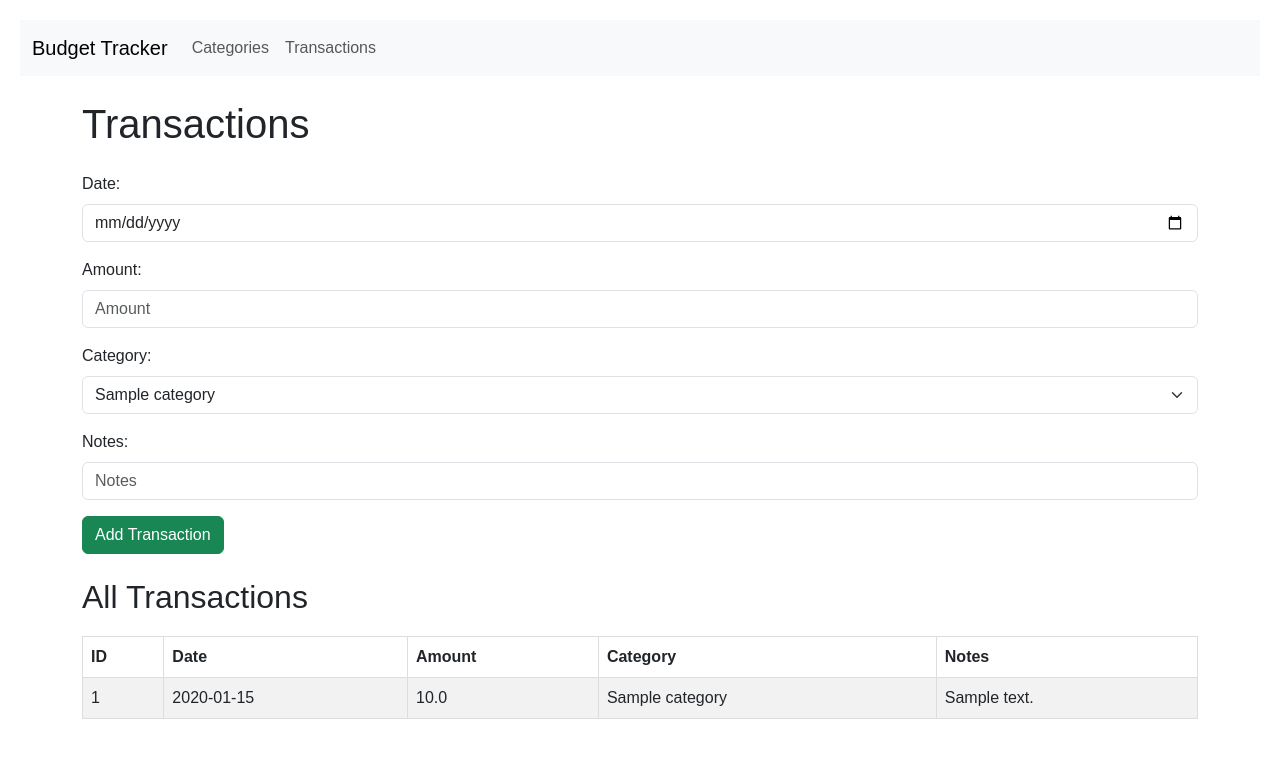
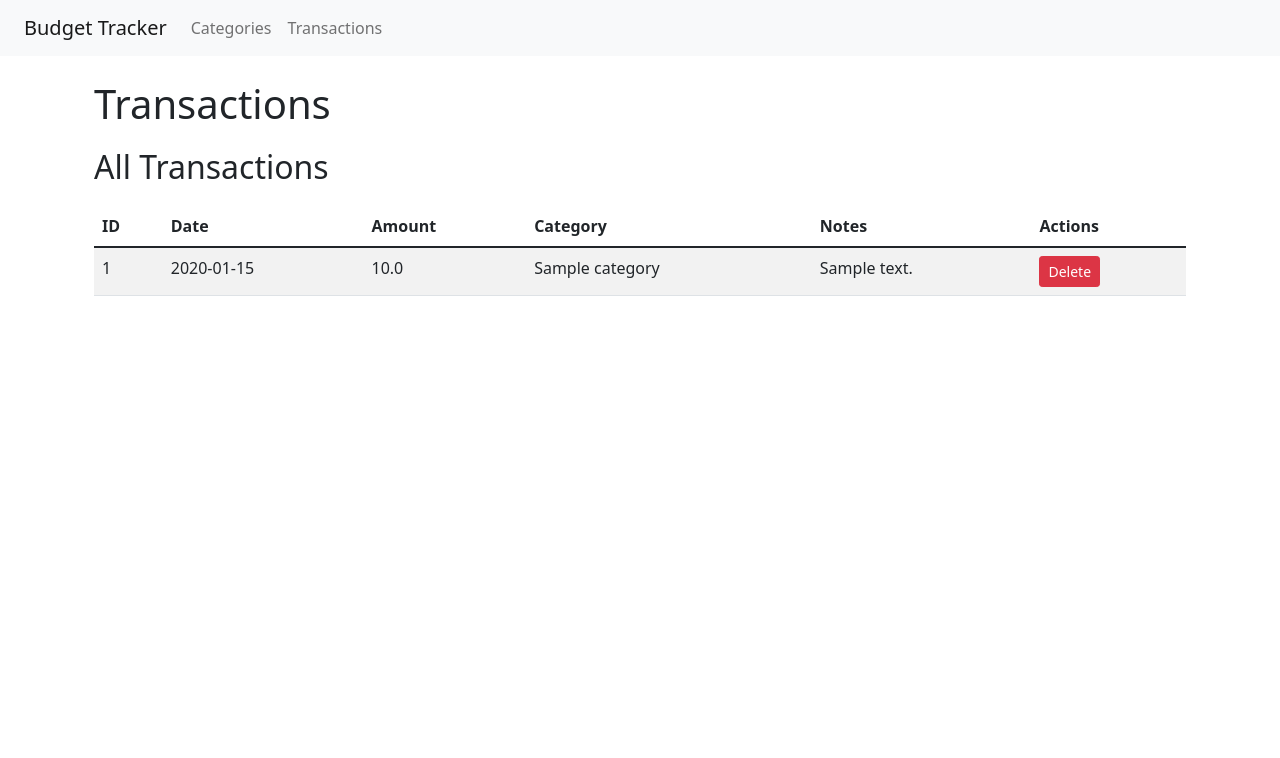
Before and after one commit to aliosmanzengin/BudgetTrackerApp, a Flask app: page /transactions-page in a window 1280 px wide. Shown: the top 758 px of the page. Run offline with Flask 3, Linux system fonts and the light colour scheme; tables that the repository leaves empty hold one stand-in row (values such as "Sample post").

Commit message:
add delete buttons

```diff
--- a/app/templates/base.html
+++ b/app/templates/base.html
@@ -7,6 +7,8 @@
     <title>{{ title }}</title>
     <link rel="stylesheet" href="https://cdn.jsdelivr.net/npm/bootstrap@5.3.0/dist/css/bootstrap.min.css">
     <link rel="stylesheet" href="{{ url_for('static', filename='styles.css') }}">
+    <link href="https://cdn.jsdelivr.net/npm/bootstrap@5.1.3/dist/css/bootstrap.min.css" rel="stylesheet">
+
 </head>
 <body>
     <nav class="navbar navbar-expand-lg navbar-light bg-light mb-4">
--- a/app/templates/transactions.html
+++ b/app/templates/transactions.html
@@ -1,33 +1,13 @@
 {% extends "base.html" %}
 {% block content %}
-<h1 class="mb-4">Transactions</h1>
+<h1>Transactions</h1>
 
 <!-- Form for adding a new transaction -->
-<form id="transaction-form" class="mb-4">
-    <div class="mb-3">
-        <label for="date" class="form-label">Date:</label>
-        <input type="date" class="form-control" id="date" name="date" placeholder="YYYY-MM-DD" required>
-    </div>
-    <div class="mb-3">
-        <label for="amount" class="form-label">Amount:</label>
-        <input type="number" class="form-control" id="amount" name="amount" step="0.01" placeholder="Amount" required>
-    </div>
-    <div class="mb-3">
-        <label for="category_id" class="form-label">Category:</label>
-        <select class="form-select" id="category_id" name="category_id">
-            {% for category in categories %}
-                <option value="{{ category.id }}">{{ category.name }}</option>
-            {% endfor %}
-        </select>
-    </div>
-    <div class="mb-3">
-        <label for="notes" class="form-label">Notes:</label>
-        <input type="text" class="form-control" id="notes" name="notes" placeholder="Notes">
-    </div>
-    <button type="submit" class="btn btn-success">Add Transaction</button>
+<form id="transaction-form">
+    <!-- Existing form fields -->
 </form>
 
-<h2 class="mb-3">All Transactions</h2>
+<h2>All Transactions</h2>
 <table class="table table-striped">
     <thead>
         <tr>
@@ -36,6 +16,7 @@
             <th>Amount</th>
             <th>Category</th>
             <th>Notes</th>
+            <th>Actions</th>
         </tr>
     </thead>
     <tbody id="transactions-body">
@@ -46,10 +27,31 @@
             <td>{{ transaction.amount }}</td>
             <td>{{ transaction.category.name }}</td>
             <td>{{ transaction.notes }}</td>
+            <td>
+                <button class="btn btn-danger btn-sm" onclick="deleteTransaction({{ transaction.id }})">Delete</button>
+            </td>
         </tr>
         {% endfor %}
     </tbody>
 </table>
 
-<script src="{{ url_for('static', filename='scripts.js') }}"></script>
+<script>
+    function deleteTransaction(transactionId) {
+        if (confirm('Are you sure you want to delete this transaction?')) {
+            fetch(`/transactions/${transactionId}`, {
+                method: 'DELETE'
+            })
+            .then(response => response.json())
+            .then(data => {
+                if (data.error) {
+                    alert(data.error);
+                } else {
+                    alert(data.message);
+                    location.reload(); // Reload the page to reflect changes
+                }
+            })
+            .catch(error => console.error('Error:', error));
+        }
+    }
+</script>
 {% endblock %}
```
Also changed, not shown: app/templates/categories.html (+31 -10 lines).
